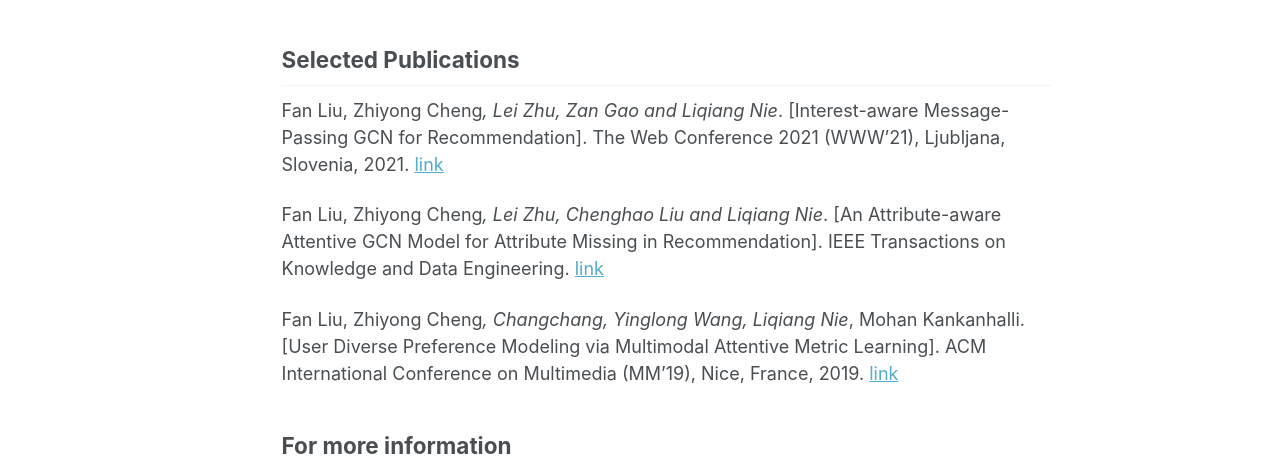
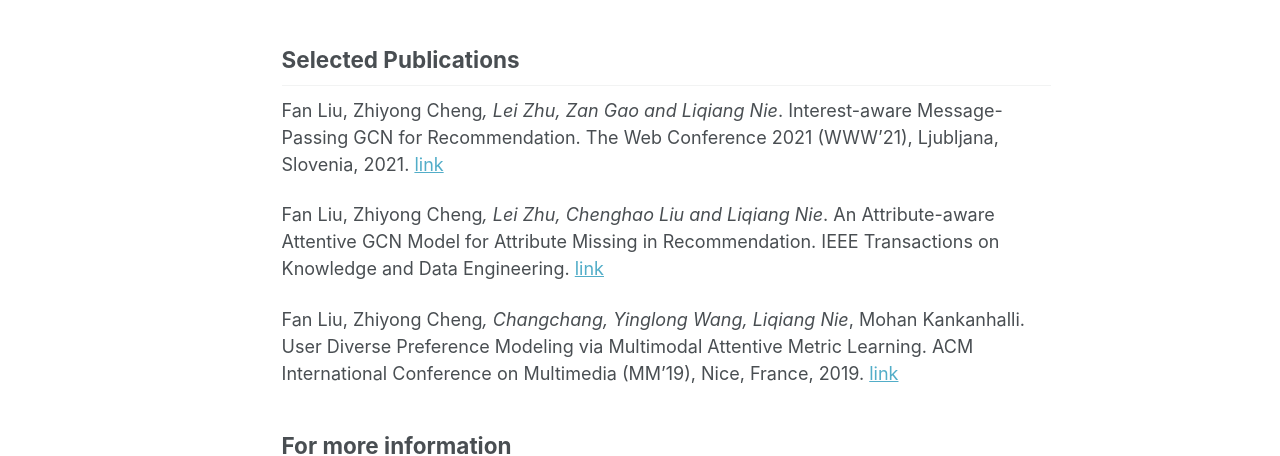
Before and after one commit to liufancs/liufancs.github.io, a Jekyll site: the page built from _pages/about.md, in a window 1280 px wide and 1284 px high. Shown: the part 562-1018 px from the top of the window. Built offline with Jekyll 4.4.1, drawn with Linux system fonts in a browser that asks for light colours; some web fonts are replaced.

```diff
--- a/_pages/about.md
+++ b/_pages/about.md
@@ -20,11 +20,11 @@ I am an engineer, hydro-climatologist and researcher. My research focuses on dro
 
 
 ## Selected Publications
-Fan Liu, Zhiyong Cheng*, Lei Zhu, Zan Gao and Liqiang Nie*. [Interest-aware Message-Passing GCN for Recommendation]. The Web Conference 2021 (WWW'21), Ljubljana, Slovenia, 2021. [link](https://arxiv.org/pdf/2102.10044.pdf)
+Fan Liu, Zhiyong Cheng*, Lei Zhu, Zan Gao and Liqiang Nie*. Interest-aware Message-Passing GCN for Recommendation. The Web Conference 2021 (WWW'21), Ljubljana, Slovenia, 2021. [link](https://arxiv.org/pdf/2102.10044.pdf)
 
-Fan Liu, Zhiyong Cheng*, Lei Zhu, Chenghao Liu and Liqiang Nie*. [An Attribute-aware Attentive GCN Model for Attribute Missing in Recommendation]. IEEE Transactions on Knowledge and Data Engineering. [link](https://ieeexplore.ieee.org/document/9272360)
+Fan Liu, Zhiyong Cheng*, Lei Zhu, Chenghao Liu and Liqiang Nie*. An Attribute-aware Attentive GCN Model for Attribute Missing in Recommendation. IEEE Transactions on Knowledge and Data Engineering. [link](https://ieeexplore.ieee.org/document/9272360)
 
-Fan Liu, Zhiyong Cheng*, Changchang, Yinglong Wang, Liqiang Nie*, Mohan Kankanhalli. [User Diverse Preference Modeling via Multimodal Attentive Metric Learning]. ACM International Conference on Multimedia (MM'19), Nice, France, 2019. [link](https://arxiv.org/abs/1908.07738)
+Fan Liu, Zhiyong Cheng*, Changchang, Yinglong Wang, Liqiang Nie*, Mohan Kankanhalli. User Diverse Preference Modeling via Multimodal Attentive Metric Learning. ACM International Conference on Multimedia (MM'19), Nice, France, 2019. [link](https://arxiv.org/abs/1908.07738)
 
 ## For more information
 More info about Fan Liu can be found in [CV](https://liufancs.github.io/cv/) or [downloaded CV](http://liufancs.github.io/files/CV_liufan_Eng.pdf).
```
